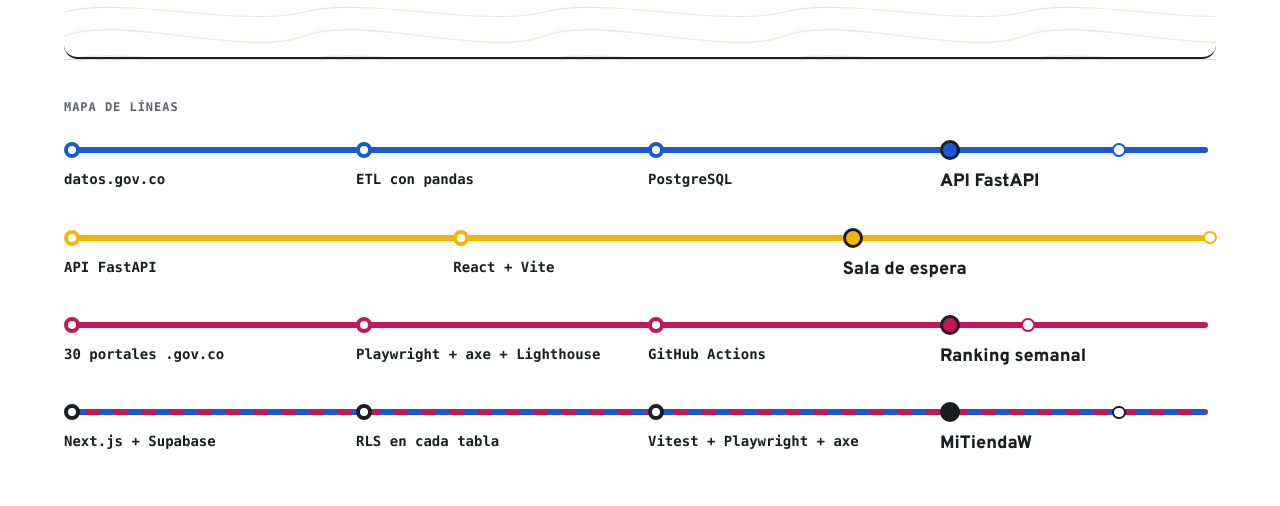
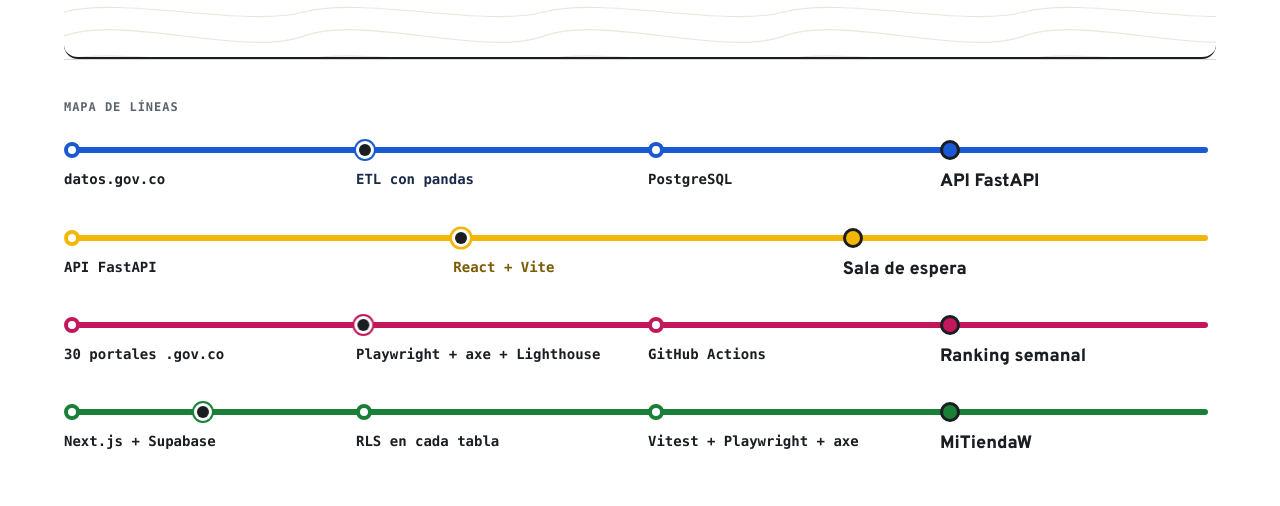
Before and after one commit to Jairo-Andres/portafolio, a website: page web/index.html in a window 1280 px wide. Shown: the part 840-1346 px from the top of the page. Drawn offline with Linux system fonts and the light colour scheme; a web font is replaced by a local one.

Commit message:
Tren con paradas que marca cada estación y línea BQ en verde

```diff
--- a/docs/capturas/resultado.json
+++ b/docs/capturas/resultado.json
@@ -1,5 +1,5 @@
 {
-  "fecha": "2026-10-07T00:07:23.396Z",
+  "fecha": "2026-10-07T00:24:13.849Z",
   "modo": "vercel",
   "axe": [
     {
--- a/web/app.js
+++ b/web/app.js
@@ -108,3 +108,51 @@
   history.replaceState(null, "", url);
   apply(lang);
 });
+
+// Tren del mapa de líneas: va de estación en estación, se detiene en cada una y la marca
+// mientras está parado. Con "reducir movimiento" no se crea.
+const reduceMotion = matchMedia("(prefers-reduced-motion: reduce)");
+const horizontal = matchMedia("(min-width: 48rem)");
+const TRAVEL = 1800; // ms entre estaciones (igual que la transición de .train)
+const STOP = 1600;   // ms parado en cada estación
+
+function stationPoint(li) {
+  // Centro del círculo de la estación, relativo a la lista (ver .line li::before en styles.css)
+  return horizontal.matches ? [li.offsetLeft + 8, 12] : [12, li.offsetTop + 10];
+}
+
+function runLine(line, delay) {
+  const stops = [...line.querySelectorAll("li")];
+  const train = document.createElement("span");
+  train.className = "train";
+  train.setAttribute("aria-hidden", "true");
+  line.append(train);
+
+  let i = 0;
+  let dir = 1;
+  const place = (instant) => {
+    const [x, y] = stationPoint(stops[i]);
+    if (instant) train.style.transition = "none";
+    train.style.transform = `translate(${x}px, ${y}px)`;
+    if (instant) { train.offsetWidth; train.style.transition = ""; }
+  };
+  place(true);
+
+  const step = () => {
+    stops[i].classList.add("is-stop");
+    setTimeout(() => {
+      stops[i].classList.remove("is-stop");
+      if (i + dir < 0 || i + dir >= stops.length) dir = -dir;
+      i += dir;
+      place(false);
+      setTimeout(step, TRAVEL);
+    }, STOP);
+  };
+  setTimeout(step, delay);
+  horizontal.addEventListener("change", () => place(true));
+  addEventListener("resize", () => place(true));
+}
+
+if (!reduceMotion.matches) {
+  document.querySelectorAll(".map .line").forEach((line, n) => runLine(line, n * 900));
+}
--- a/web/styles.css
+++ b/web/styles.css
@@ -96,19 +96,6 @@
 .line li.is-terminal { font-family: var(--font-display); font-weight: var(--weight-display); font-size: var(--text-md); }
 .line li.is-terminal::before { width: 1.25rem; height: 1.25rem; left: calc(-1 * var(--space-8) + 0.75rem - 0.625rem); top: 0.05rem; background: var(--c); border-color: var(--color-fg); border-width: 3px; }
 
-/* El tren: un punto que recorre cada línea (solo si el usuario acepta movimiento) */
-@media (prefers-reduced-motion: no-preference) {
-  .line::after {
-    content: ""; position: absolute; left: calc(0.75rem - 0.3rem); top: 0.6rem;
-    width: 0.6rem; height: 0.6rem; border-radius: 50%; background: var(--color-bg);
-    box-shadow: 0 0 0 2px var(--c);
-    animation: tren-v 7s var(--ease-in-out) infinite alternate;
-  }
-  .line--d::after { animation-delay: -2.3s; }
-  .line--q::after { animation-delay: -4.6s; }
-}
-@keyframes tren-v { to { top: calc(100% - 1.2rem); } }
-@keyframes tren-h { to { left: calc(100% - 0.6rem); } }
 
 /* ---- Rutas (tarjetas de proyecto) ---- */
 .routes { display: grid; gap: var(--space-6); padding: var(--space-6) 0 var(--space-16); }
@@ -146,9 +133,6 @@
   .routes h2 { grid-column: 1 / -1; }
   .route { grid-template-rows: auto auto 1fr auto auto; }
 }
-@media (min-width: 48rem) and (prefers-reduced-motion: no-preference) {
-  .line::after { top: calc(0.75rem - 0.3rem); left: 0.5rem; animation-name: tren-h; }
-}
 
 /* ==========================================================================
    v2: más carácter. Figura de mapa en la portada, tarjetas con borde de señal
@@ -158,8 +142,8 @@
 
 /* Bullet de transbordo: mitad B, mitad Q */
 .bullet-x {
-  background: linear-gradient(90deg, var(--route-b) 0 50%, var(--route-q) 50% 100%);
-  color: var(--on-route-b);
+  background: var(--route-x);
+  color: var(--on-route-x);
   letter-spacing: 0.02em;
 }
 
@@ -172,9 +156,9 @@
 .art-b { stroke: var(--route-b); }
 .art-d { stroke: var(--route-d); }
 .art-q { stroke: var(--route-q); }
-.art-x { stroke: var(--color-fg); stroke-width: 6; stroke-dasharray: 2 12; }
+.art-x { stroke: var(--route-x); stroke-width: 8; stroke-dasharray: 2 14; }
 .st { fill: var(--color-bg); stroke-width: 5; }
-.st-b { stroke: var(--route-b); } .st-d { stroke: var(--route-d); } .st-q { stroke: var(--route-q); } .st-x { stroke: var(--color-fg); }
+.st-b { stroke: var(--route-b); } .st-d { stroke: var(--route-d); } .st-q { stroke: var(--route-q); } .st-x { stroke: var(--route-x); }
 .hub { fill: var(--color-bg); stroke: var(--color-fg); stroke-width: 6; }
 .art-cota path { fill: none; stroke: var(--color-cota); stroke-width: 2.5; stroke-linejoin: round; }
 .art-labels text { font: 900 22px var(--font-display); fill: var(--color-fg); }
@@ -192,8 +176,7 @@
 }
 
 /* Línea de transbordo en el mapa: tramos B y Q alternados */
-.line--x { --c: var(--color-fg); }
-.line--x::before { background: repeating-linear-gradient(180deg, var(--route-b) 0 14px, var(--route-q) 14px 28px); }
+.line--x { --c: var(--route-x); --ink: var(--ink-x); }
 
 /* Tarjetas: borde de señal + sombra sólida del color de la línea */
 .route {
@@ -214,15 +197,13 @@
 }
 
 /* Estación de transbordo (MiTiendaW) */
-.route--x { --c: var(--route-q); border-top: 0; display: grid; gap: var(--space-6); padding-top: calc(var(--space-6) + var(--route-stroke)); }
+.route--x { --c: var(--route-x); border-top: 0; display: grid; gap: var(--space-6); padding-top: calc(var(--space-6) + var(--route-stroke)); }
 .route--x::after {
   content: ""; position: absolute; inset: 0 0 auto; height: var(--route-stroke);
-  background: repeating-linear-gradient(90deg, var(--route-b) 0 24px, var(--route-q) 24px 48px);
+  background: var(--route-x);
 }
-.route--x { box-shadow: 6px 6px 0 var(--route-b), 12px 12px 0 var(--route-q); }
-.route--x:hover { box-shadow: 8px 8px 0 var(--route-b), 14px 14px 0 var(--route-q); }
 .route-x-main { display: grid; gap: var(--space-4); align-content: start; }
-.route-x-rel { padding-left: var(--space-4); border-left: var(--route-stroke) solid var(--route-b); color: var(--color-fg); font-weight: var(--weight-bold); }
+.route-x-rel { padding-left: var(--space-4); border-left: var(--route-stroke) solid var(--route-x); color: var(--color-fg); font-weight: var(--weight-bold); }
 .tests-wrap { display: grid; gap: var(--space-3); align-content: start; }
 .tests-wrap h4 { margin: 0; }
 .tests { display: grid; grid-template-columns: repeat(2, minmax(0, 1fr)); gap: var(--space-2); margin: 0; }
@@ -237,7 +218,6 @@
 }
 
 @media (min-width: 48rem) {
-  .line--x::before { background: repeating-linear-gradient(90deg, var(--route-b) 0 14px, var(--route-q) 14px 28px); }
   .route--x { grid-column: 1 / -1; grid-template-columns: 1.6fr 1fr; }
   .route--x .route-letter { font-size: 14rem; }
 }
@@ -245,3 +225,24 @@
   .hero { grid-template-columns: minmax(0, 1.5fr) minmax(0, 1fr); align-items: center; column-gap: var(--space-10); }
   .hero-art { width: 100%; margin: 0; }
 }
+
+/* ==========================================================================
+   v3: BQ en verde y tren con paradas.
+   El verde sale de los tokens (--status-good): pasa AA con su texto en claro y oscuro.
+   El tren lo mueve app.js de estación en estación; mientras está parado,
+   la estación se marca (círculo relleno y texto del color de la línea).
+   ========================================================================== */
+:root { --route-x: var(--status-good); --on-route-x: var(--on-route-b); --ink-x: var(--status-good); }
+.line--b { --ink: var(--ink-b); } .line--d { --ink: var(--ink-d); } .line--q { --ink: var(--ink-q); }
+
+.line li::before { transition: transform var(--duration-slow) var(--ease-out), background-color var(--duration-slow) var(--ease-out); }
+.line li { transition: color var(--duration-slow) var(--ease-out); }
+.line li.is-stop { color: var(--ink); }
+.line li.is-stop::before { background: var(--c); transform: scale(1.45); }
+
+.train {
+  position: absolute; left: 0; top: 0; z-index: 1;
+  width: 0.75rem; height: 0.75rem; margin: -0.375rem 0 0 -0.375rem; border-radius: 50%;
+  background: var(--color-fg); box-shadow: 0 0 0 3px var(--color-bg), 0 0 0 5px var(--c);
+  transition: transform 1.8s var(--ease-in-out); pointer-events: none;
+}
```
Also changed, not shown: docs/capturas/inicio-1280-dark.png, docs/capturas/inicio-1280-light.png, docs/capturas/inicio-390-dark.png, docs/capturas/inicio-390-light.png.
